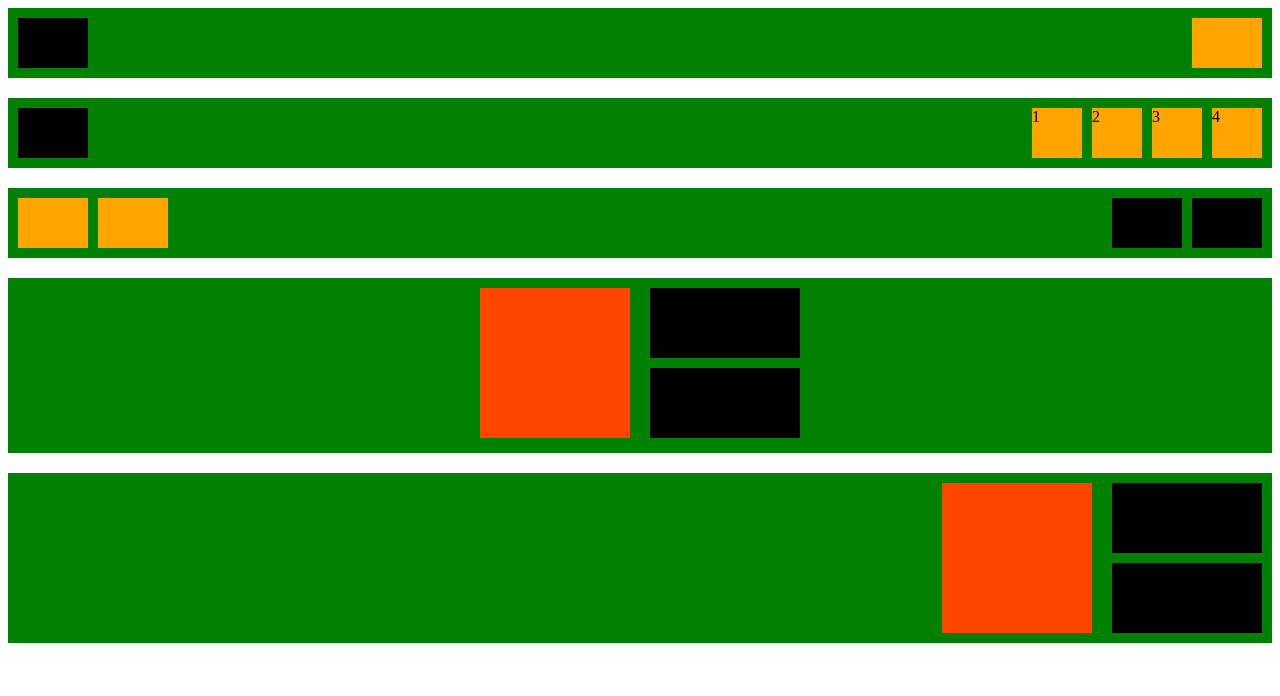
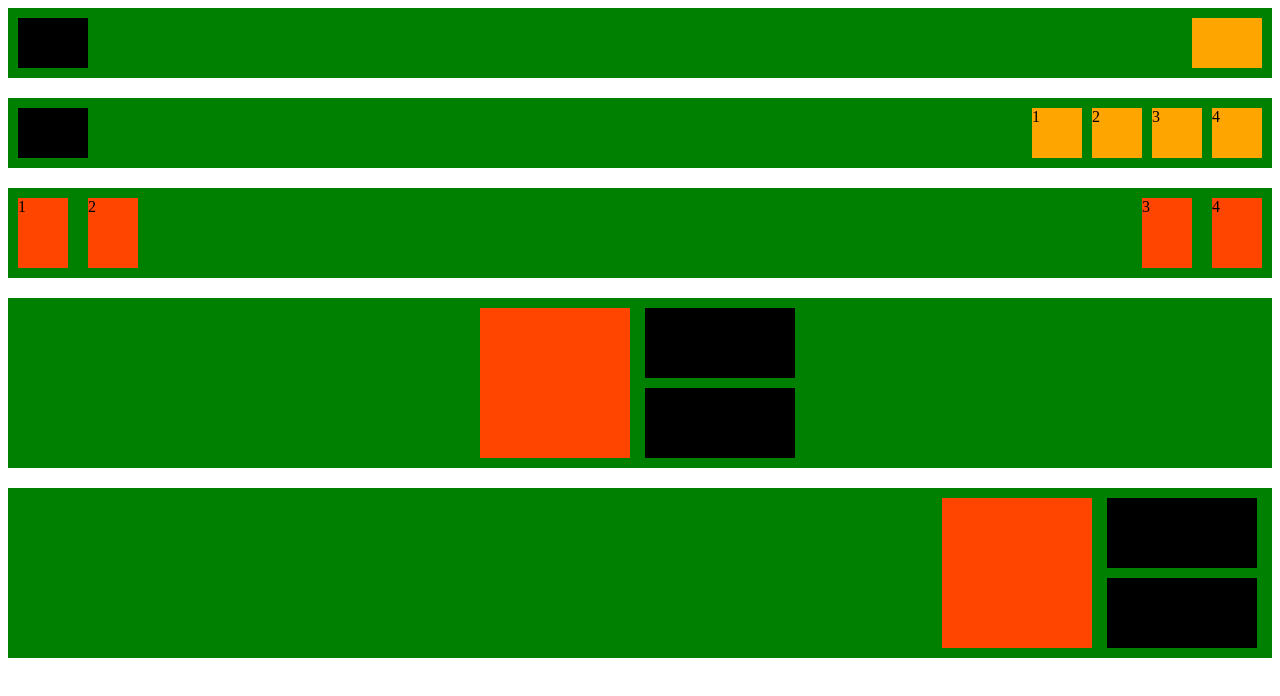
Before and after one commit to yuliya-shevchenko/DZ-8-FLOAT, a plain HTML site: page index.html in a window 1280 px wide. Drawn offline with Linux system fonts and the light colour scheme.

Commit message:
final commit

```diff
--- a/index.html
+++ b/index.html
@@ -78,38 +78,51 @@
         .container3 {
             background-color: green;
             margin-bottom: 20px;
+            margin-left: auto;
+            margin-right: auto;
+            width: 100%;
+        }
+
+        .container3_00 {
+            float: left;
+            width: 130px;
+            height: 90px;
         }
 
         .square4_1 {
-            width: 70px;
-            height: 50px;
-            background-color: orange;
+            width: 50px;
+            height: 70px;
+            background-color: orangered;
+            border: 10px solid green;
             float: left;
-            border: 10px solid green;
         }
 
         .square4_2 {
-            width: 70px;
-            height: 50px;
-            background-color: orange;
+            width: 50px;
+            height: 70px;
+            background-color: orangered;
+            border: 10px solid green;
             float: left;
-            border-top: 10px solid green;
+        }
+
+        .container3_01 {
+            float: right;
         }
 
         .square5_1 {
-            width: 70px;
-            height: 50px;
-            background-color: black;
-            float: right;
+            width: 50px;
+            height: 70px;
+            background-color: orangered;
             border: 10px solid green;
+            float: left;
         }
 
         .square5_2 {
-            width: 70px;
-            height: 50px;
-            background-color: black;
-            float: right;
-            border-top: 10px solid green;
+            width: 50px;
+            height: 70px;
+            background-color: orangered;
+            border: 10px solid green;
+            float: left;
         }
 
         .container4 {
@@ -117,8 +130,12 @@
             margin-bottom: 20px;
             margin-left: auto;
             margin-right: auto;
+            width: 100%;
                     }
-
+        .container6_00 {
+            width: 340px;
+            margin: 0 auto;
+            }
         .square6 {
             width: 50%;
             float: left;
@@ -128,75 +145,63 @@
             width: 150px;
             height: 150px;
             background-color: orangered;
-            margin: 10px 10px 10px 10px;
-
-            float: right;
+            border: 10px solid green;
+            float: left;
             }
-
         .square7 {
-            width: 50%;
-            display: inline-block;
-            vertical-align: top;
-            padding-bottom: 5px;
+            float: left;
+            margin-top: 5px;
                }
 
         .square7_1 {
             width: 150px;
             height: 70px;
-            background-color: black;
-            margin: 10px 10px 10px 10px;
+            background-color:black ;
+            border: 5px solid green;
                 }
-
         .square7_2 {
             width: 150px;
             height: 70px;
-            background-color: black;
-            margin: 10px 10px 10px 10px;
+            background-color:black ;
+            border: 5px solid green;
                 }
-
         .container5 {
             background-color: green;
             margin-bottom: 20px;
             margin-left: auto;
             margin-right: auto;
+            width: 100%;
             }
-
-        .container5_1 {
-            width: 100%;
-            height: 100%;
-            display: inline-block;
-            vertical-align: top;
+        .container5_00 {
+            width: 340px;
+            float: right;
             }
-
         .square8_1 {
             width: 150px;
             height: 150px;
             background-color: orangered;
-            margin: 10px 10px 10px 10px;
-            float: right;
+            border: 10px solid green;
+            float: left;
             }
 
         .square9 {
-            width: 160px;
-            height: 160px;
-            margin-right: 10px;
-            float: right;
+            float: left;
+            margin-top: 5px;
                }
 
         .square9_1 {
             width: 150px;
             height: 70px;
-            background-color: black;
-            margin: 10px 10px 10px 10px;
-
+            background-color:black ;
+            border: 5px solid green;
                 }
-
         .square9_2 {
             width: 150px;
             height: 70px;
-            background-color: black;
-            margin: 10px 10px 10px 10px;
+            background-color:black ;
+            border: 5px solid green;
                 }
+
             </style>
 
 
@@ -224,33 +229,35 @@
         </div>
     </div>
     <div class="container3">
-        <div class="square4_1"></div>
-        <div class="square4_2"></div>
-        <div class="square5_1"></div>
-        <div class="square5_2"></div>
-        <div class="clearfix">
+        <div class="square4_1">1</div>
+        <div class="square4_2">2</div>
+        <div class="container3_01">
+            <div class="square5_1">3</div>
+            <div class="square5_2">4</div>
         </div>
+        <div class="clearfix"></div>
     </div>
     <div class="container4">
-        <div class="square6">
+        <div class="container6_00">
           <div class="square6_1"></div>
-            <div class="clearfix"></div>
-        </div>
           <div class="square7">
               <div class="square7_1"></div>
               <div class="square7_2"></div>
-            <div class="clearfix"></div>
           </div>
           <div class="clearfix"></div>
         </div>
+    </div>
+
     <div class="container5">
-        <div class="container5_1">
+        <div class="container5_00">
+           <div class="square8_1"></div>
            <div class="square9">
                 <div class="square9_1"></div>
                 <div class="square9_2"></div>
             </div>
-            <div class="square8_1"></div>
+            <div class="clearfix"></div>
         </div>
+        <div class="clearfix"></div>
     </div>
 
 </body>
```
Lines whose indentation alone changed are shown as unchanged.
